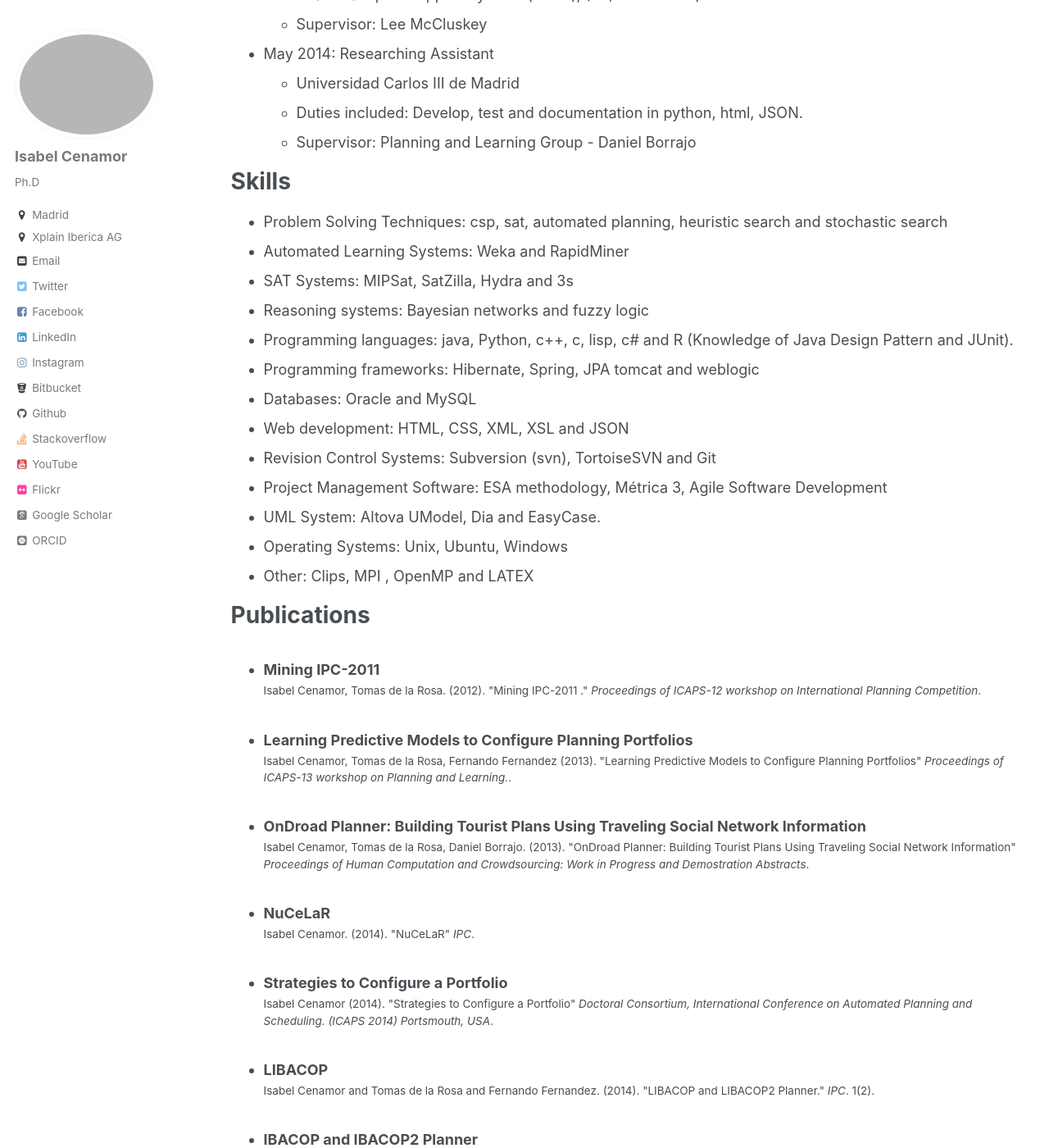
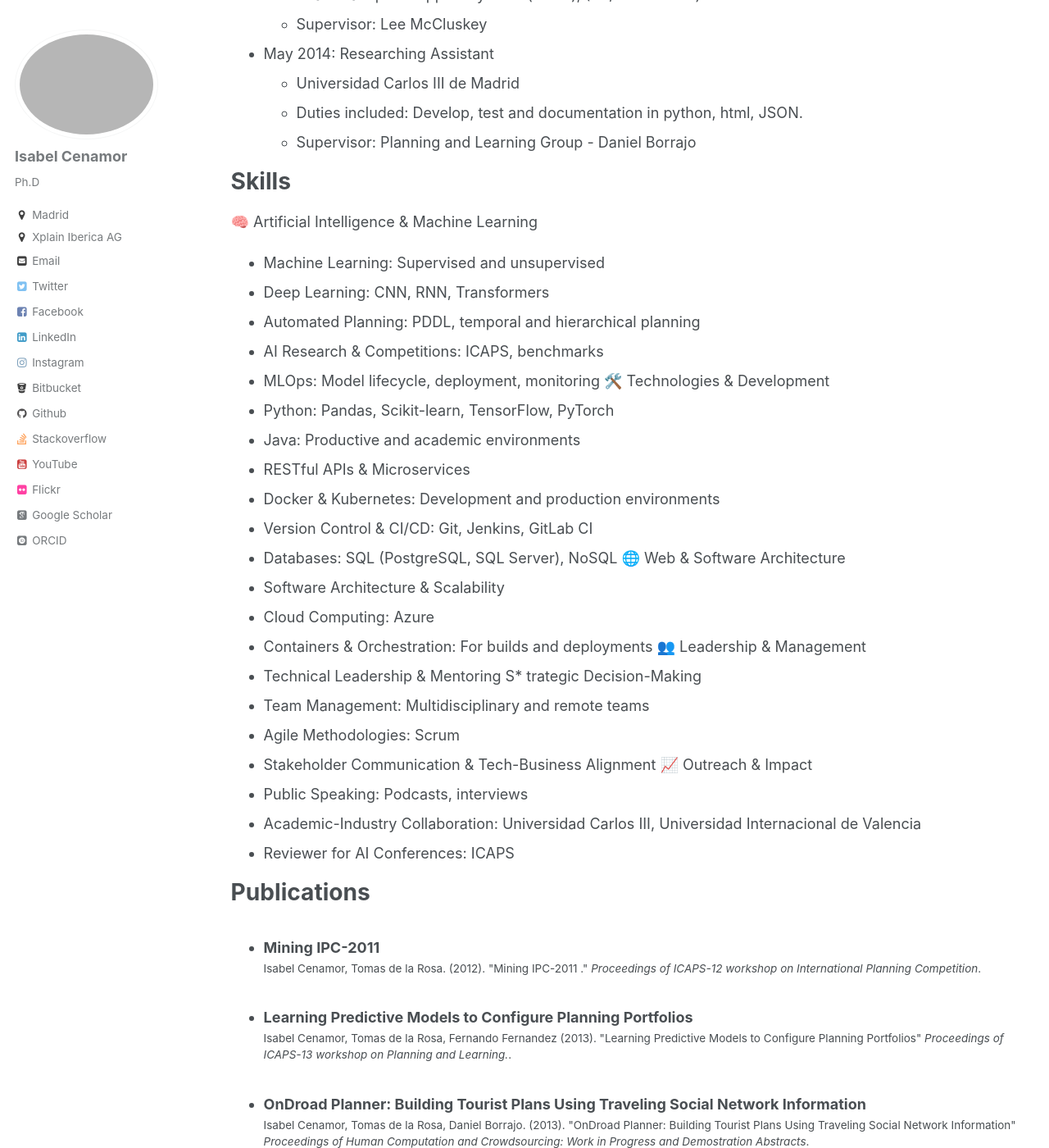
Before and after one commit to icenamor/icenamor.github.io, a Jekyll site: the page built from _pages/cv.md, in a window 1280 px wide and 1400 px high, scrolled down 1017 px. Shown: the whole window at 82% size. Built offline with Jekyll 4.4.1, drawn with Linux system fonts in a browser that asks for light colours; some web fonts are replaced; some of the changed text lies outside the part shown.

Commit message:
update cv

```diff
--- a/_pages/cv.md
+++ b/_pages/cv.md
@@ -53,7 +53,39 @@ Work experience
 
 Skills
 ======
-* Problem Solving Techniques: csp, sat, automated planning, heuristic search and stochastic search
+
+
+🧠 Artificial Intelligence & Machine Learning
+* Machine Learning: Supervised and unsupervised
+* Deep Learning: CNN, RNN, Transformers
+* Automated Planning: PDDL, temporal and hierarchical planning
+* AI Research & Competitions: ICAPS, benchmarks
+* MLOps: Model lifecycle, deployment, monitoring
+🛠️ Technologies & Development
+* Python: Pandas, Scikit-learn, TensorFlow, PyTorch
+* Java: Productive and academic environments
+* RESTful APIs & Microservices
+* Docker & Kubernetes: Development and production environments
+* Version Control & CI/CD: Git, Jenkins, GitLab CI
+* Databases: SQL (PostgreSQL, SQL Server), NoSQL
+🌐 Web & Software Architecture
+* Software Architecture & Scalability
+* Cloud Computing: Azure
+* Containers & Orchestration: For builds and deployments
+👥 Leadership & Management
+* Technical Leadership & Mentoring
+S* trategic Decision-Making
+* Team Management: Multidisciplinary and remote teams
+* Agile Methodologies: Scrum
+* Stakeholder Communication & Tech-Business Alignment
+📈 Outreach & Impact
+* Public Speaking: Podcasts, interviews
+* Academic-Industry Collaboration: Universidad Carlos III, Universidad Internacional de Valencia
+* Reviewer for AI Conferences: ICAPS
+
+
+
+<!--- * Problem Solving Techniques: csp, sat, automated planning, heuristic search and stochastic search
 * Automated Learning Systems: Weka and RapidMiner
 * SAT Systems: MIPSat, SatZilla, Hydra and 3s
 * Reasoning systems: Bayesian networks and fuzzy logic
@@ -66,6 +98,7 @@ Skills
 * UML System: Altova UModel, Dia and EasyCase.
 * Operating Systems: Unix, Ubuntu, Windows
 * Other: Clips, MPI , OpenMP and LATEX
+-->
 
 Publications
 ======
```
Also changed, not shown: other parts of _pages/cv.md (+2 -2 lines).
